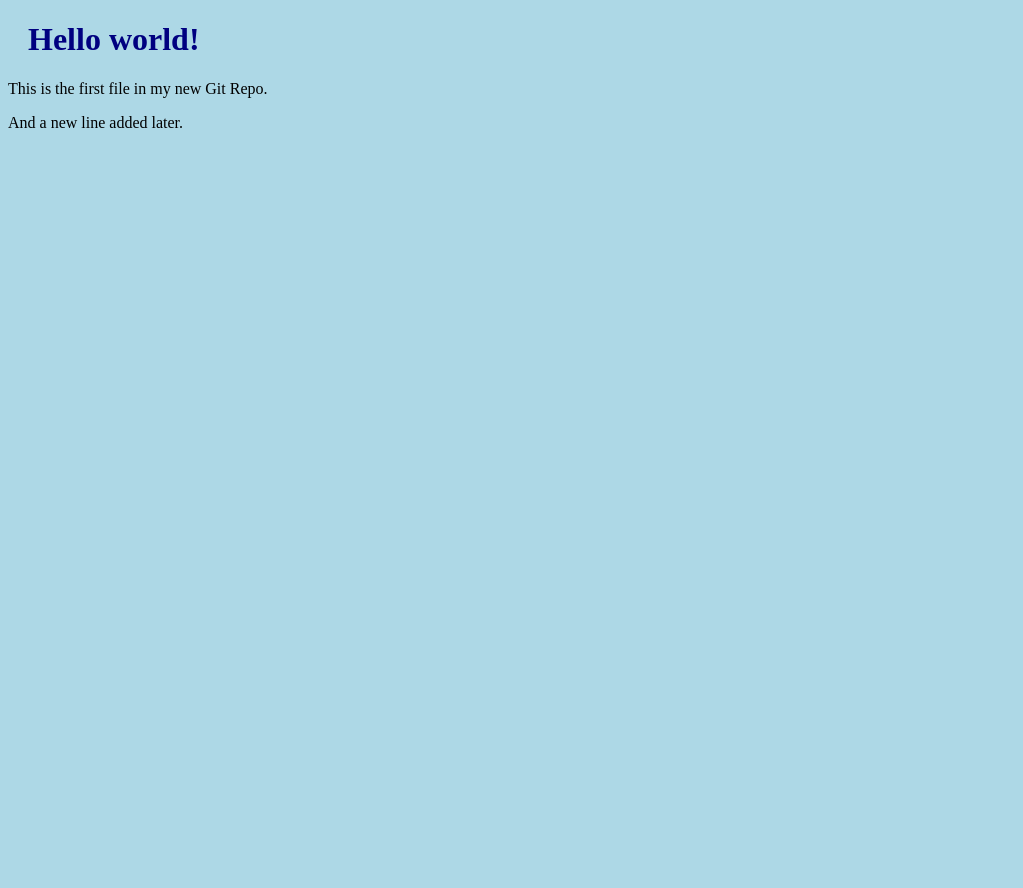
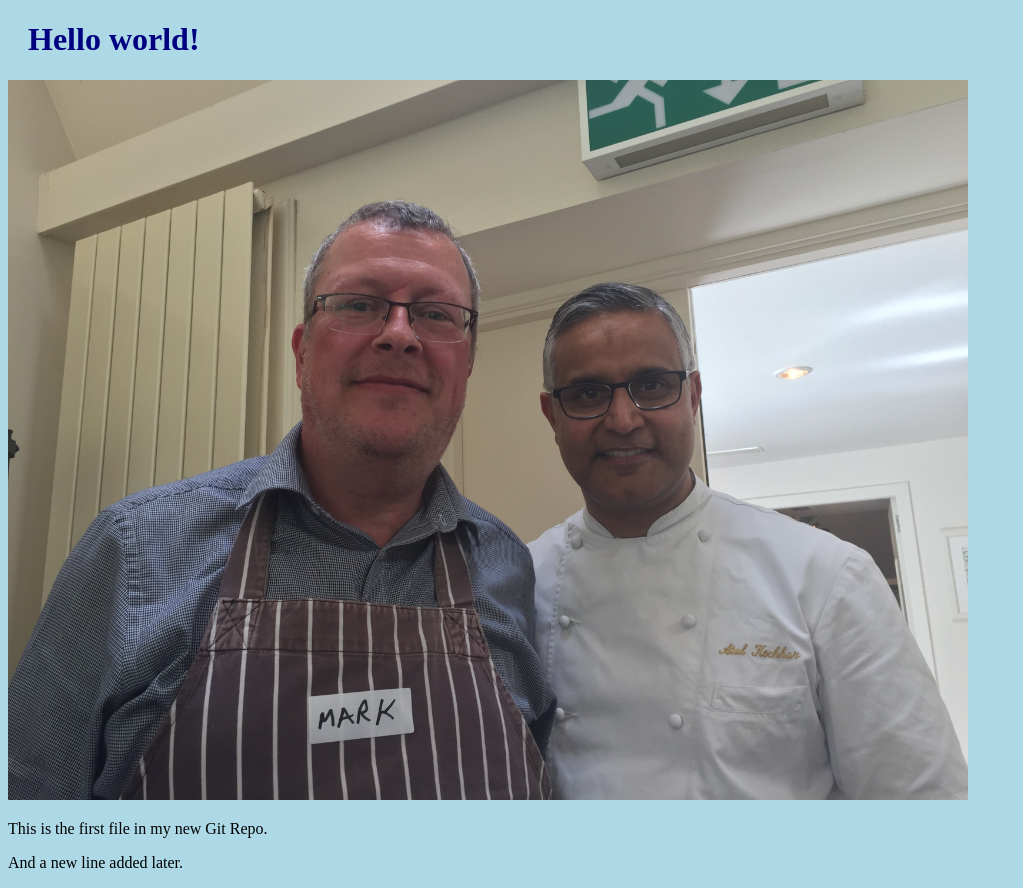
Before and after one commit to JockRodger/hello-world, a plain HTML site: page index.html in a window 1280 px wide. Shown: the whole page, without its empty margins (0-1023 px from the left). Before the commit the page ends 800 px from the top, so only its background shows below. Drawn offline with Linux system fonts and the light colour scheme.

Commit message:
Added image

```diff
--- a/index.html
+++ b/index.html
@@ -7,6 +7,8 @@
 <body>
 
 <h1>Hello world!</h1>
+<div><img src="atul.jpg" alt="Mark and Atul"
+style="width:100%;max-width:960px"></div>
 <p>This is the first file in my new Git Repo.</p>
 <p>And a new line added later.</p>
 
```
Also changed, not shown: atul.jpg (added).
